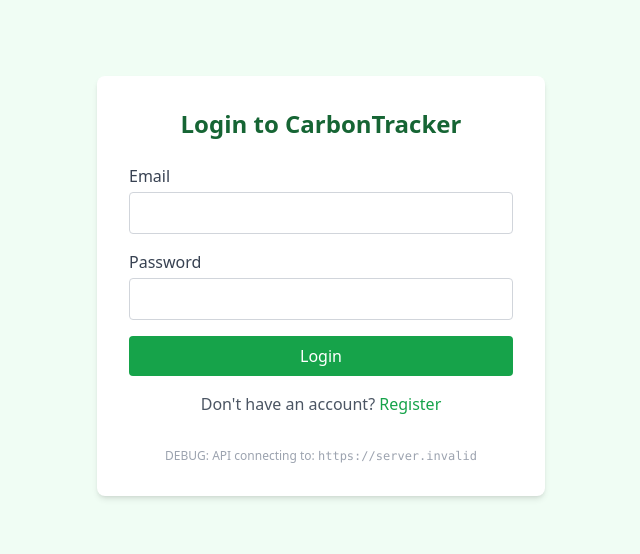
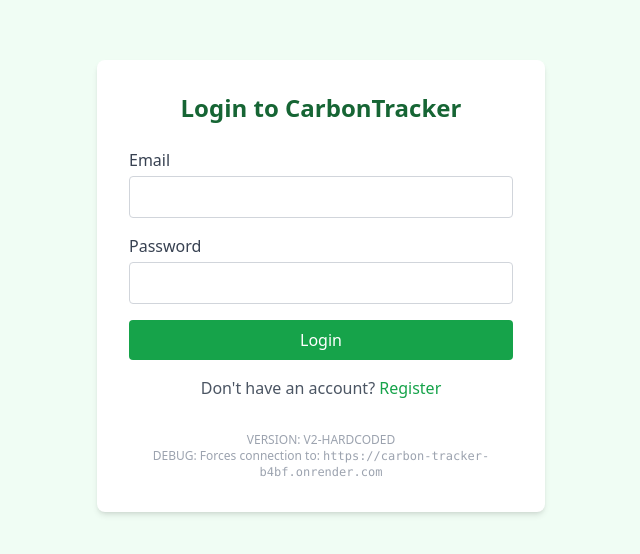
Before and after one commit to jaykhairnar2005/Carbon-Tracker, a React (Vite) app in the folder frontend/: page /login in a window 1280 px wide. Shown: the part 114-668 px from the top of the page, without its empty margins (319-959 px from the left). Built offline with nearby package versions, Linux system fonts and the light colour scheme; no server answers.

Commit message:
Debug: Hardcode production URL in Login.jsx with version tag

```diff
--- a/frontend/src/pages/Login.jsx
+++ b/frontend/src/pages/Login.jsx
@@ -15,7 +15,9 @@ const Login = () => {
         setError('');
         try {
             // const API_BASE = import.meta.env.VITE_API_URL || 'http://localhost:3000';
-            const response = await fetch(`${API_BASE}/auth/login`, {
+            // Using hardcoded URL for debugging to ensure no config/env var issues
+            const HARDCODED_API = 'https://carbon-tracker-b4bf.onrender.com';
+            const response = await fetch(`${HARDCODED_API}/auth/login`, {
                 method: 'POST',
                 headers: { 'Content-Type': 'application/json' },
                 body: JSON.stringify({ email, password }),
@@ -68,7 +70,8 @@ const Login = () => {
                     <p className="text-gray-600">Don't have an account? <Link to="/register" className="text-nature-600 hover:underline">Register</Link></p>
                 </div>
                 <div className="mt-8 text-center text-xs text-gray-400">
-                    DEBUG: API connecting to: <span className="font-mono">{API_BASE}</span>
+                    <p>VERSION: V2-HARDCODED</p>
+                    <p>DEBUG: Forces connection to: <span className="font-mono">https://carbon-tracker-b4bf.onrender.com</span></p>
                 </div>
             </div>
         </div>
```
